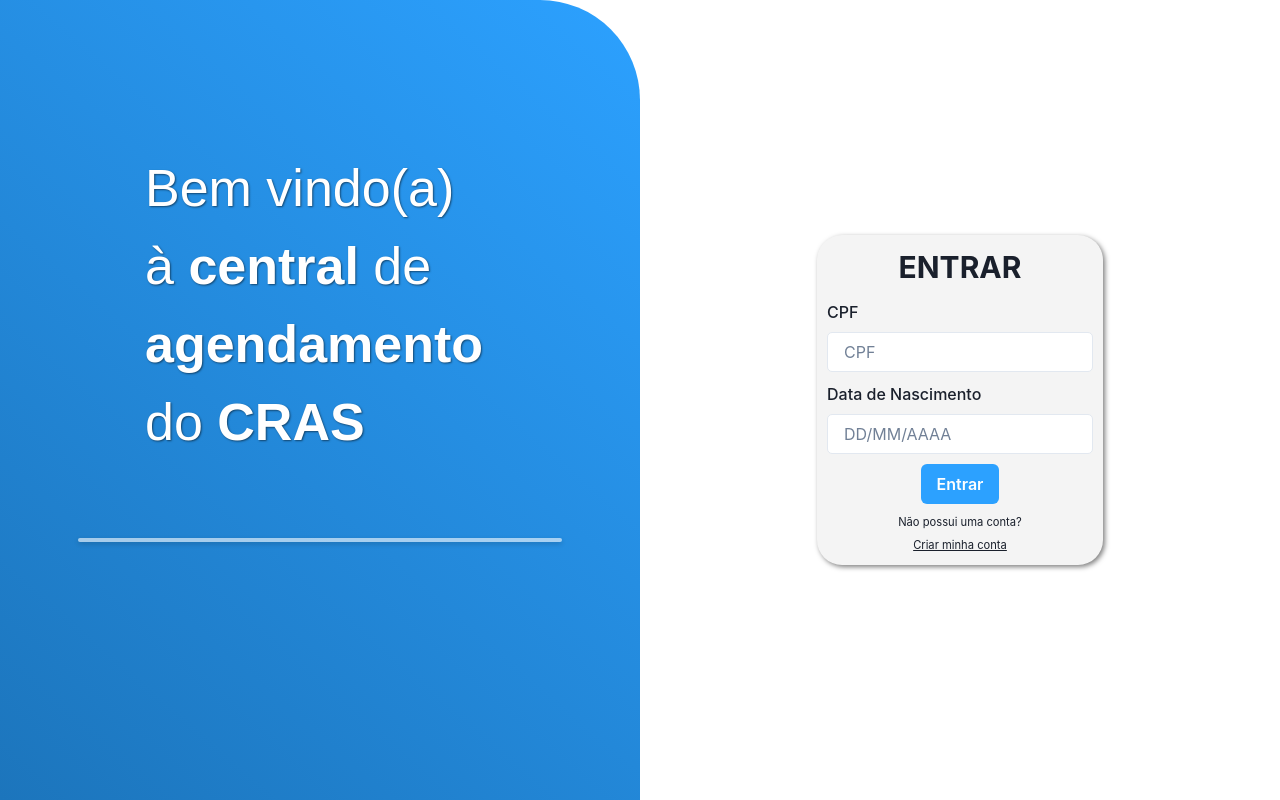
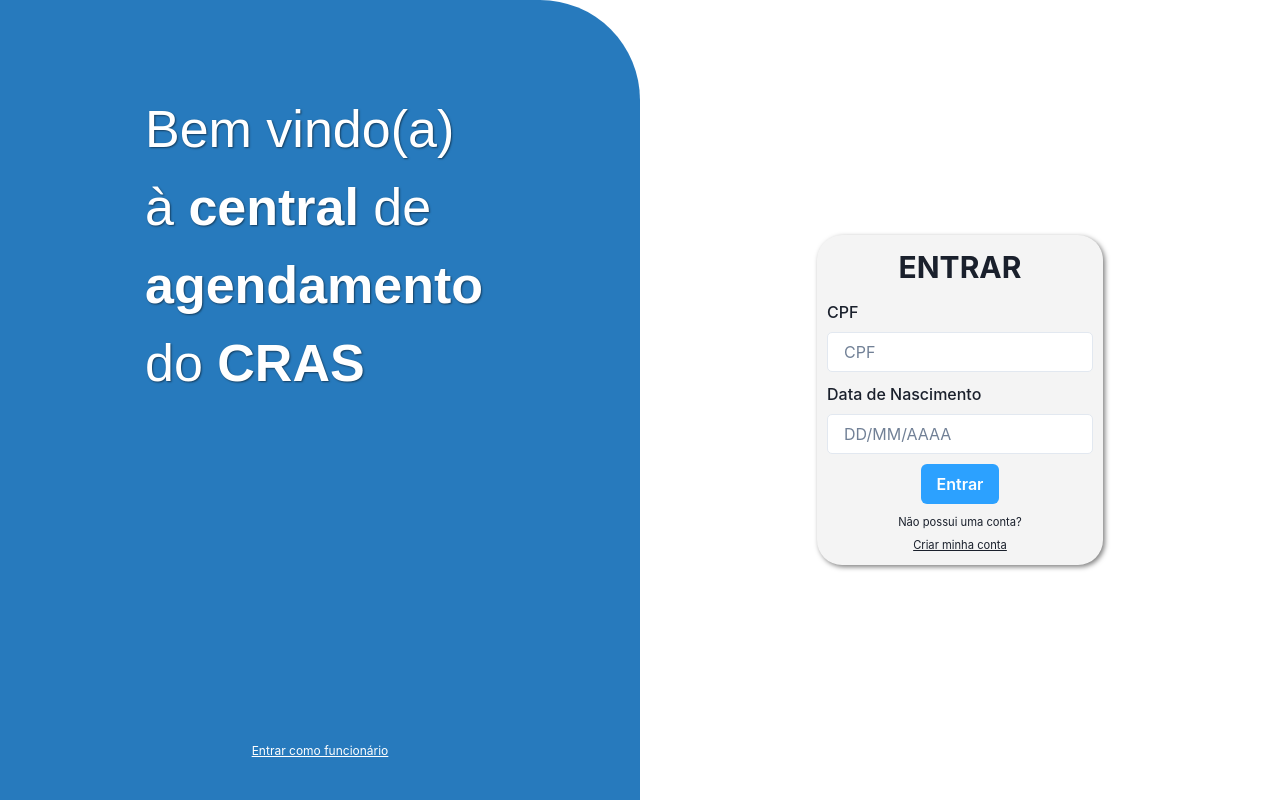
Before and after one commit to joaopedev/agendamento-cras-campos, a React (Create React App) app: page / in a window 1280 px wide. Built offline with nearby package versions, Linux system fonts and the light colour scheme; no server answers.

Commit message:
atalho para login funcionario/usuario sidebar

```diff
--- a/src/components/SidebarLogin.tsx
+++ b/src/components/SidebarLogin.tsx
@@ -1,88 +1,86 @@
-import {
-  Text,
-  Stack,
-  Box,
-  // Image,
-  Divider,
-  Flex,
-} from '@chakra-ui/react';
+import { Text, Stack, Box, Image, Divider, Flex, Link } from '@chakra-ui/react';
+import { useLocation } from 'react-router-dom';
 
 export const SidebarLogin: React.FC = () => {
+	const location = useLocation();
+	const isFuncionario = location.pathname === '/funcionario';
 	return (
 		<Box
-      className='box'
+			className="box"
 			position={'fixed'}
 			top={'0'}
 			left={'0'}
 			w={['40%', '45%', '50%', '50%']}
 			h={['100vh']}
-      borderRadius='0 100px 0 0 '
+			borderRadius="0 100px 0 0 "
 			// bgImage={
-      // 'https://www.turismo.rj.gov.br/wp-content/uploads/2020/03/Rio-Para%C3%ADba-do-Sul-1.jpg'
+			// 	'https://www.turismo.rj.gov.br/wp-content/uploads/2020/03/Rio-Para%C3%ADba-do-Sul-1.jpg'
 			// }
 			bgSize={'cover'}
 			bgPos={'20%'}
 			display={['none', 'flex', 'flex', 'flex']}
 		>
 			<Stack
-        className='stack'
+				className="stack"
 				// p={['100px 0 30px', '100px 0 30px', '130px 0 35px', '150px 0 40px ']}
 				// justifyContent="space-between"
 				px={['15px', '15px', '20px', '20px']}
-        py={['50px', '60px', '75px', '90px']}
-        gap={'50px'}
-        // bg="hsla(207, 74%, 42%, 0.85)" // transparente
-        background={
-          'linear-gradient(41deg, rgba(28,117,188,1) 0%, rgba(44,161,255,1) 100%)'
-        }
-        w='20%'
-        h='100%'
-        borderRadius='0 100px 0 0 '
-        alignItems='center'
-        justifyContent={'space-evenly'}
+				pt={['50px', '60px', '75px', '90px']}
+				pb={10}
+				// gap={'50px'}
+				bg="hsla(207, 74%, 42%, 0.95)" // transparente
+				// background={'linear-gradient(41deg, rgba(28,117,188,1) 0%, rgba(44,161,255,1) 100%)'}
+				w="20%"
+				h="100%"
+				borderRadius="0 100px 0 0 "
+				alignItems="center"
+				justifyContent={'space-between'}
 				boxSize={'full'}
 			>
 				<Box>
 					<Text
 						fontFamily={'Poppins, sans-serif'} // Fonte mais moderna e legível
-            fontSize={['28px', '32px', '48px', '52px']}
+						fontSize={['28px', '28px', '48px', '52px']}
 						color={'white'}
 						textAlign={'left'}
-            w='fit-content'
+						w="fit-content"
 						maxW={'350px'}
-            textShadow='1px 1px 2px rgba(0, 0, 0, 0.5)' // Sombra sutil
+						textShadow="1px 1px 2px rgba(0, 0, 0, 0.5)" // Sombra sutil
 					>
 						Bem vindo(a) à <b>central</b> de <b>agendamento</b> do <b>CRAS</b>
 					</Text>
 				</Box>
-        <Divider
+				{/* <Divider
 					mt={-8} // Margem superior (opcional)
-          borderColor='white'
-          borderWidth='2px' // Espessura da linha
+					borderColor="white"
+					borderWidth="2px" // Espessura da linha
 					borderRadius={'10'}
 					width={['95%', '90%', '95%', '80%']} // Largura da linha (80% da largura do container pai)
-          boxShadow='0px 2px 5px rgba(0, 0, 0, 0.3)' // Sombra
+					boxShadow="0px 2px 5px rgba(0, 0, 0, 0.3)" // Sombra
 				/>
 
 				<Flex alignItems={'center'}>
-          {/* <Image
+					<Image
 						boxSize={['75px', '85px', '150px', '200px']}
 						objectFit="contain"
 						src="https://upload.wikimedia.org/wikipedia/commons/e/e1/Bras%C3%A3o_de_Campos_dos_Goytacazes.png"
 						alt="Brasão de Campos dos Goytacazes"
-					/> */}
+					/>
 
 					<Text
-            textShadow='1px 1px 2px rgba(0, 0, 0, 0.5)'
-            fontSize={['16px', '16px', '32px', '40']}
+						textShadow="1px 1px 2px rgba(0, 0, 0, 0.5)"
+						fontSize={['xl', '2xl', '3xl', '4xl']}
 						color={'white'}
-            // textAlign={'left'}
-            textAlign={'center'}
+						textAlign={'left'}
+						// textAlign={'center'}
 						maxW={'250px'}
 					>
-            {/* Prefeitura <br /> Municipal de <br /> Campos dos <br /> Goytacazes */}
+						Prefeitura <br /> Municipal de <br /> Campos dos <br /> Goytacazes
 					</Text>
-        </Flex>
+				</Flex> */}
+				<Link href={isFuncionario ? '/' : '/funcionario'} fontSize={'xs'} color="white">
+					<Text as={'u'}>{isFuncionario ? 'Entrar como usuário' : 'Entrar como funcionário'}</Text>
+				</Link>
 			</Stack>
 		</Box>
 	);
```
Lines whose indentation alone changed are shown as unchanged.
